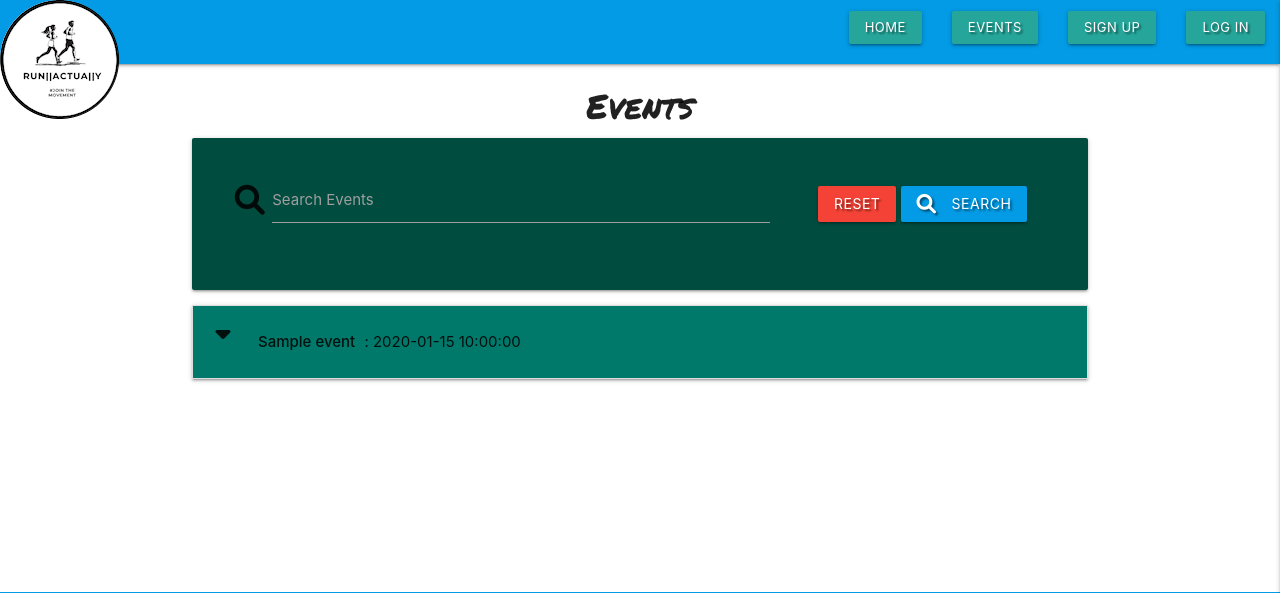
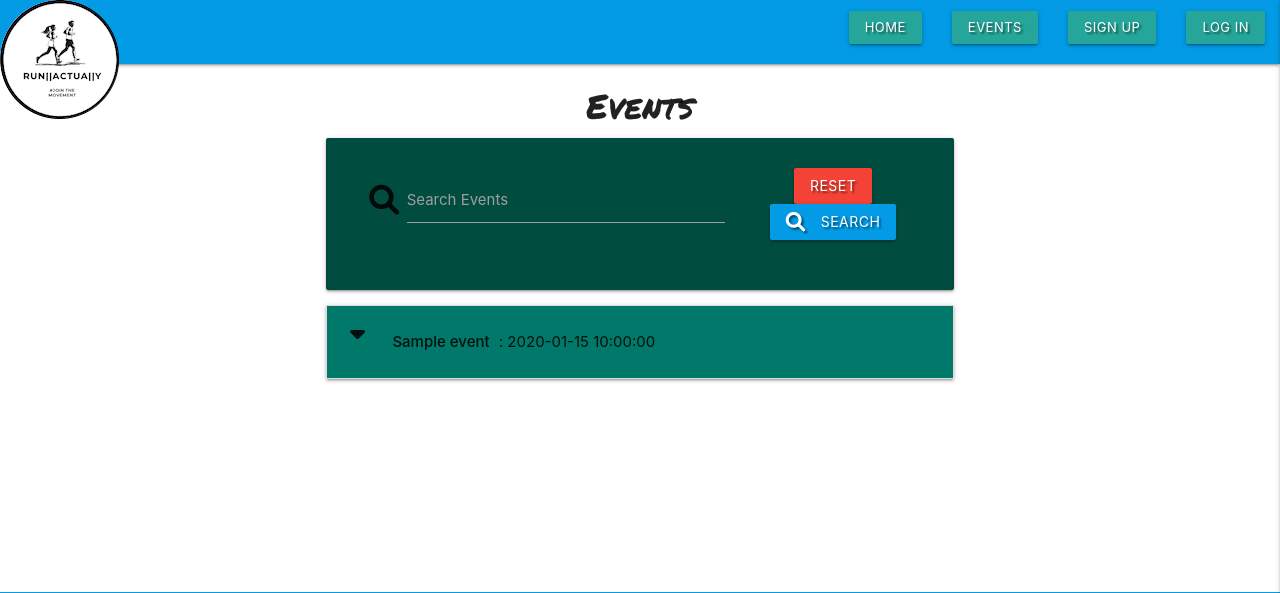
Before and after one commit to Sonicbasedrop/run-actually, a Flask app: page /search in a window 1280 px wide. Shown: the top 593 px of the page. Run offline with Flask 2, Linux system fonts and the light colour scheme; a database or web service that is not in the repository returns one stand-in record (values such as "Sample title"); some libraries are stand-ins or nearby versions; some web fonts are replaced.

Commit message:
Add container to card panels

```diff
--- a/templates/events.html
+++ b/templates/events.html
@@ -2,7 +2,7 @@
 {% block content %}
 
 <h4 class="center-align" id="page-title">Events</h4>
-
+<div class="container">
 <div class="row card-panel teal darken-4">
   <form action="{{ url_for('search') }}" method="post" class="col s12">
     <input type="hidden" name="csrf_token" value="{{ csrf_token() }}"/>
@@ -23,7 +23,7 @@
 </div>
 
 {% if events|length > 0 %}
-<ul class="collapsible">
+<ul class="collapsible teal darken-2">
   {% for event in events %}
   <li>
     <div class="collapsible-header teal darken-2">
@@ -66,6 +66,7 @@
   {% endfor %}
 </ul>
 {% else %}
+</div>
     <h4 class="red-text text-darken-4 center-align">No Results Found</h4>
 {% endif %}
 
```
